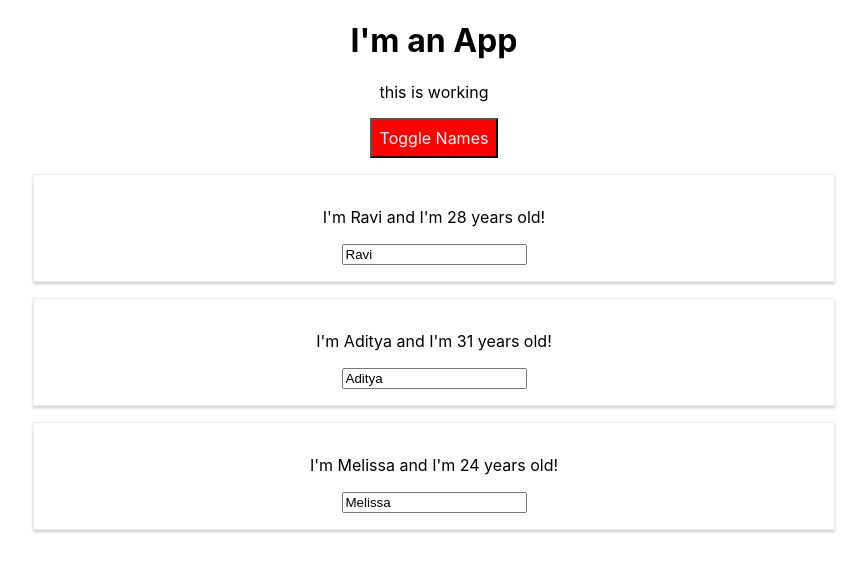
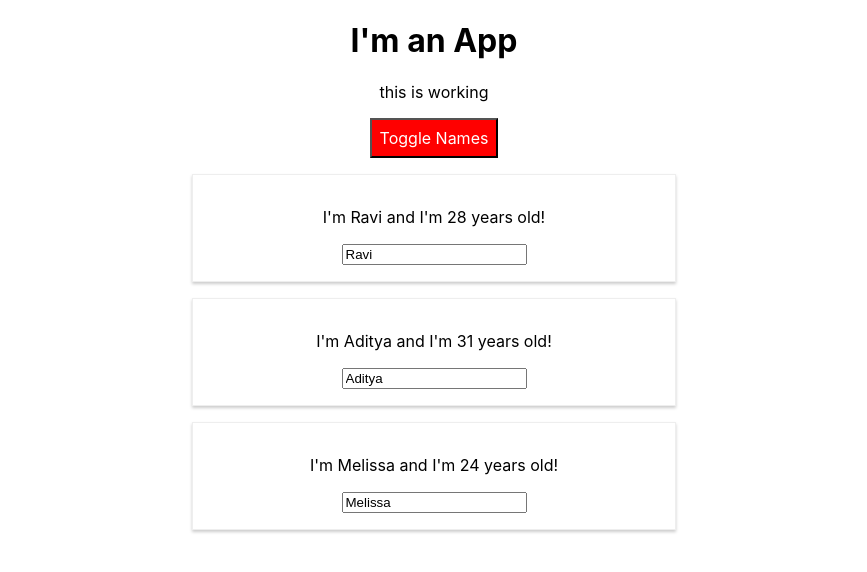
Before and after one commit to rpvyas/LearningReact, a React (Create React App) app in the folder react-app/react-app/: page / in a window 1280 px wide. Shown: the top 572 px of the page, without its empty margins (206-1073 px from the left). Built offline with nearby package versions, Linux system fonts and the light colour scheme.

Commit message:
added radium

```diff
--- a/react-app/react-app/src/App.js
+++ b/react-app/react-app/src/App.js
@@ -1,7 +1,7 @@
 import React, {Component} from 'react';
 import './App.css';
 import Person from './Person/Person';
-import Radium from 'radium';
+import Radium, {StyleRoot} from 'radium';
 
 class App extends Component {
   state = {
@@ -101,7 +101,7 @@
 
       style.backgroundColor = 'red';
       style[':hover'] = {
-        backgroundColor: 'salmon',
+        backgroundColor: 'salmong',
         color: 'black'
       }
     }
@@ -114,6 +114,7 @@
     }
 
     return (
+      <StyleRoot>
         <div className="App">
           <h1>I'm an App</h1>
           <p className={cssClasses.join(' ')}>this is working</p>
@@ -121,6 +122,7 @@
           {persons}
 
         </div>
+      </StyleRoot>
       //React.createElement('div', {className: 'App'}, React.createElement('h1', null, 'Hi!!! I\'m from a react create element method'))
     );
   }
--- a/react-app/react-app/src/Person/Person.js
+++ b/react-app/react-app/src/Person/Person.js
@@ -3,8 +3,13 @@
 import Radium from 'radium';
 
 const person = (props) => {
+    const style = {
+        '@media (min-width: 500px)' : {
+            width: '450px'
+        }
+    };
     return (
-        <div className = "Person">
+        <div className = "Person" style = {style}>
             <p onClick = {props.click}> I'm {props.name} and I'm {props.age} years old!</p>
             <p>{props.children}</p>
             <input type="text" onChange={props.change} value={props.name}/>
```
Lines whose indentation alone changed are shown as unchanged.
